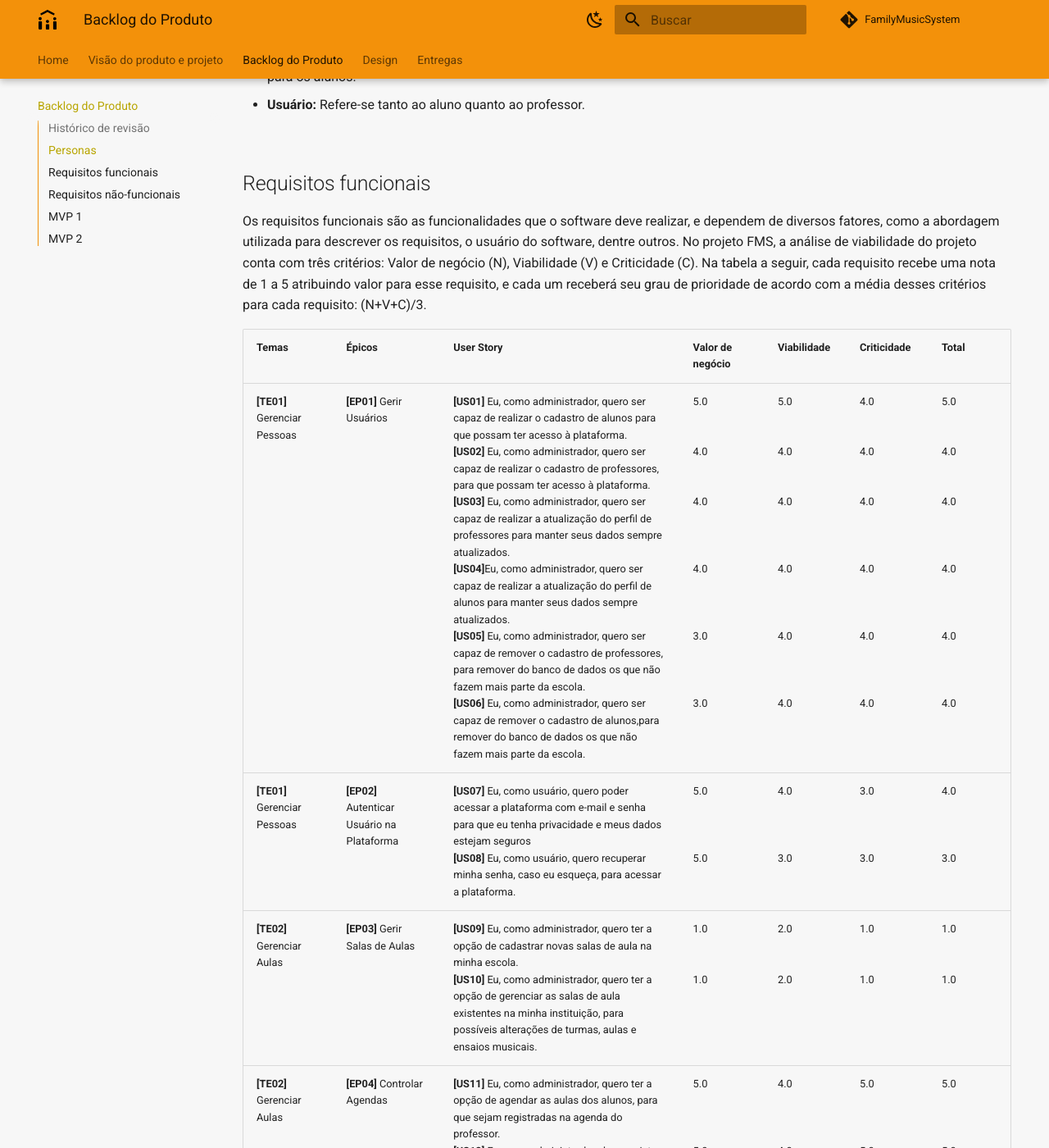
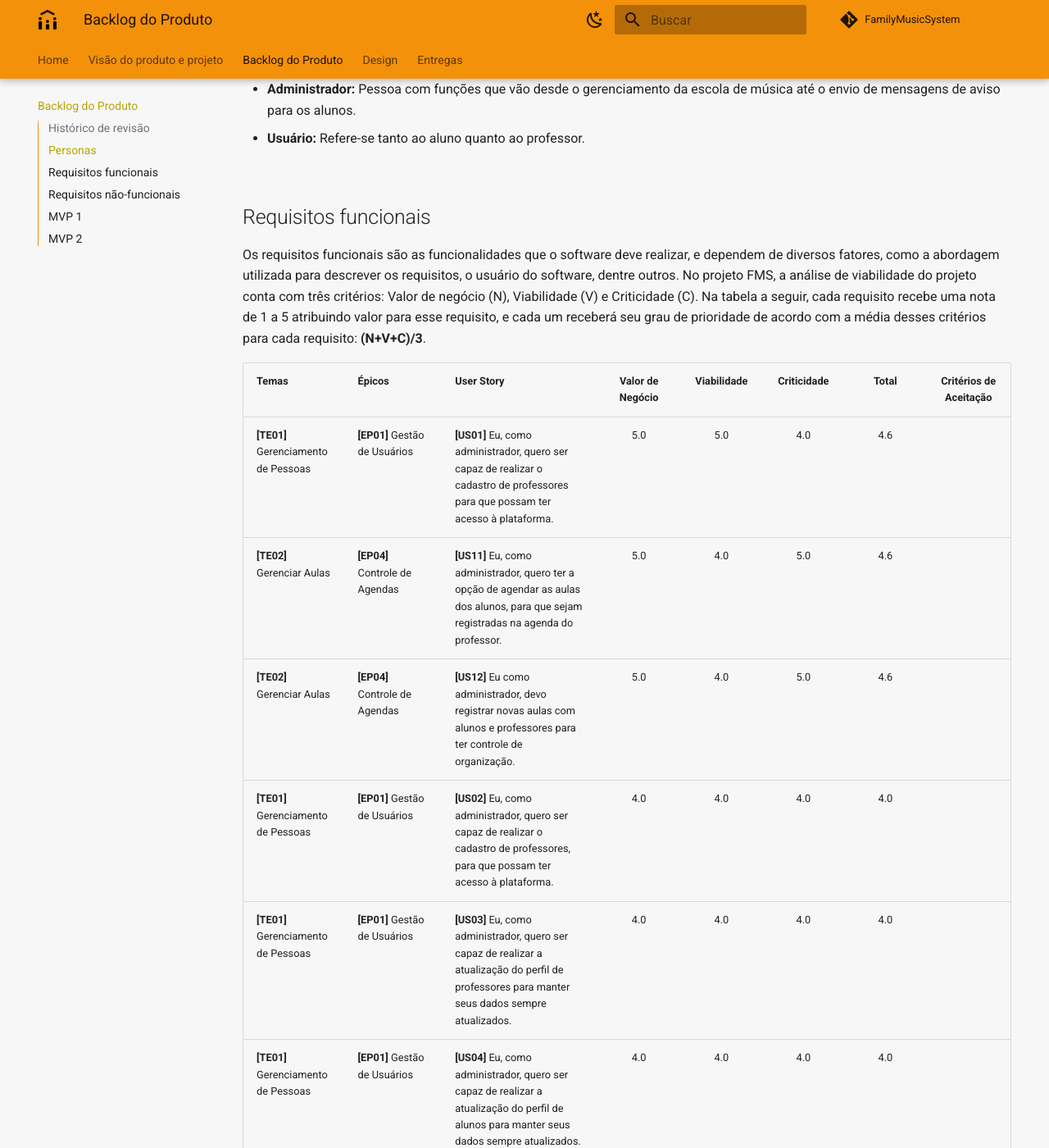
Before and after one commit to mdsreq-fga-unb/2023.1-FamilyMusicSystem, an MkDocs documentation site: the page built from docs/backlog_produto/backlog_produto.md, in a window 1280 px wide and 1400 px high, scrolled down 912 px. Shown: the whole window at 82% size. Built offline with MkDocs 1.6.1 and Material for MkDocs 9.7.7, drawn with Linux system fonts in a browser that asks for light colours; comment, search, counter and statistics services are not loaded; old or Windows-style settings are respelled for this version of MkDocs; some of the changed text lies outside the part shown.

Commit message:
Modificação de estilização backlog

```diff
--- a/docs/backlog_produto/backlog_produto.md
+++ b/docs/backlog_produto/backlog_produto.md
@@ -6,7 +6,7 @@
 | 07/05/2023 |  0.2   |        Ajuste de Granularidade dos Requisitos Funcionais        | Luan Mateus, </br>Luana Ribeiro |
 | 10/05/2023 |  0.3   |        Criação de Tabela de Analíse de Viabilidade dos Requisitos        | Luan Mateus, </br>Luana Ribeiro, </br>Maykon Júnio |
 | 12/05/2023 |  0.3   |        Alteração no Backlog do Produto e Inserção das Histórias de Usuário no MVP1 e MVP2        | Davi Ranieri, </br>Guilherme Santos |
-|15/05/2023| 0.4 | Atualização do Backlog - Requisitos Funcionais | Luan Mateus, </br> Luana Ribeiro |
+|15/05/2023| 0.4 | Inserção de Valorização no Backlog e Edição de MVP2 | Davi Ranieri,</br> Guilherme Santos, </br>Luan Mateus, </br> Luana Ribeiro |
 
 <p style="text-indent: 50px;text-align: justify;"> O backlog do produto é uma lista ordenada que contém todos os requisitos que possam ser necessários para desenvolvimento de um projeto, podendo conter: epics, features e users stories. Além disso, é a única fonte de requisitos para todas as mudanças a serem feitas no produto. O time recorrerá a ele durante o processo para eventuais dúvidas sobre projeto.
 </p>
@@ -22,18 +22,29 @@
 
 ## Requisitos funcionais
 
-Os requisitos funcionais são as funcionalidades que o software deve realizar, e dependem de diversos fatores, como a abordagem utilizada para descrever os requisitos, o usuário do software, dentre outros. No projeto FMS, a análise de viabilidade do projeto conta com três critérios: Valor de negócio (N), Viabilidade (V) e Criticidade (C). Na tabela a seguir, cada requisito recebe uma nota de 1 a 5 atribuindo valor para esse requisito, e cada um receberá seu grau de prioridade de acordo com a média desses critérios para cada requisito: (N+V+C)/3.
+Os requisitos funcionais são as funcionalidades que o software deve realizar, e dependem de diversos fatores, como a abordagem utilizada para descrever os requisitos, o usuário do software, dentre outros. No projeto FMS, a análise de viabilidade do projeto conta com três critérios: Valor de negócio (N), Viabilidade (V) e Criticidade (C). Na tabela a seguir, cada requisito recebe uma nota de 1 a 5 atribuindo valor para esse requisito, e cada um receberá seu grau de prioridade de acordo com a média desses critérios para cada requisito: <b>(N+V+C)/3</b>.
 
-| Temas                    | Épicos                    | User Story| Valor de negócio | Viabilidade | Criticidade | Total |
-| -------------------------------------- | ------------------------------------------------ |      ---------     |         |      |   |    |
-| <b>[TE01]</b> Gerenciar Pessoas | <b>[EP01]</b> Gerir Usuários      | <b>[US01]</b> Eu, como administrador, quero ser capaz de realizar o cadastro de alunos para que possam ter acesso à plataforma.<br><b>[US02]</b> Eu, como administrador, quero ser capaz de realizar o cadastro de professores, para que possam ter acesso à plataforma. <br> <b>[US03]</b> Eu, como administrador, quero ser capaz de realizar a atualização do perfil de professores para manter seus dados sempre atualizados. <br> <b>[US04]</b>Eu, como administrador, quero ser capaz de realizar a atualização do perfil de alunos para manter seus dados sempre atualizados. <br> <b>[US05]</b> Eu, como administrador, quero ser capaz de remover o cadastro de professores, para remover do banco de dados os que não fazem mais parte da escola. <br><b>[US06]</b> Eu, como administrador, quero ser capaz de remover o cadastro de alunos,para remover do banco de dados os que não fazem mais parte da escola. <br>| 5.0 </br> </br> </br> 4.0 </br> </br> </br> 4.0 </br> </br> </br></br> 4.0</br> </br> </br></br> 3.0 </br></br> </br> </br>3.0| 5.0 </br> </br> </br> 4.0</br> </br> </br> 4.0 </br> </br> </br></br>4.0 </br> </br> </br></br> 4.0</br> </br> </br></br>4.0 | 4.0 </br> </br> </br> 4.0 </br> </br> </br> 4.0 </br> </br> </br></br>4.0</br> </br> </br></br>4.0</br> </br> </br></br>4.0| 5.0 </br> </br> </br> 4.0</br> </br> </br>4.0</br> </br> </br></br>4.0</br> </br> </br></br>4.0</br> </br> </br></br>4.0|
-| <b>[TE01]</b> Gerenciar Pessoas | <b>[EP02]</b> Autenticar Usuário na Plataforma <br> | <b>[US07]</b> Eu, como usuário, quero poder acessar a plataforma com e-mail e senha para que eu tenha privacidade e meus dados estejam seguros <br> <b>[US08]</b> Eu, como usuário, quero recuperar minha senha, caso eu esqueça, para acessar a plataforma.| 5.0 </br></br></br></br> 5.0 | 4.0 </br></br></br></br> 3.0| 3.0 </br></br></br></br> 3.0 | 4.0 </br></br></br></br> 3.0 |
-| <b>[TE02]</b> Gerenciar Aulas   | <b>[EP03]</b> Gerir Salas de Aulas                        | <b>[US09]</b> Eu, como administrador, quero ter a opção de cadastrar novas salas de aula na minha escola. <br> <b>[US10]</b> Eu, como administrador, quero ter a opção de gerenciar as salas de aula existentes na minha instituição, para possíveis alterações de turmas, aulas e ensaios musicais. <br>  | 1.0 </br></br></br> 1.0 | 2.0 </br></br></br> 2.0 | 1.0 </br></br></br> 1.0 | 1.0 </br></br></br> 1.0|
-| <b>[TE02]</b> Gerenciar Aulas   | <b>[EP04]</b> Controlar Agendas                        | <b>[US11]</b> Eu, como administrador, quero ter a opção de agendar as aulas dos alunos, para que sejam registradas na agenda do professor. <br> <b>[US12]</b>  Eu como administrador, devo registrar novas aulas com alunos e professores para ter controle de organização.<br> <b>[US13]</b> Eu, como administrador, quero ter a opção de visualizar a agenda do professor para escolher a data para agendamento de aulas.<br><b>[US14]</b>Eu, como professor, devo atualizar minha agenda para novas aulas que serão ministradas por mim. | 5.0 </br></br></br></br> 5.0 </br></br></br></br> 4.0 </br></br></br></br> 4.0 | 4.0 </br></br></br></br> 4.0 </br></br></br></br> 4.0 </br></br></br></br> 4.0| 5.0 </br></br></br></br> 5.0 </br></br></br></br> 4.0 </br></br></br></br> 4.0| 5.0 </br></br></br></br> 5.0 </br></br></br></br> 4.0 </br></br></br></br> 4.0|
-| <b>[TE02]</b> Gerenciar Aulas   | <b>[EP05]</b> Controlar Faltas e Notas                 | <b>[US15]</b> Eu, como administrador, quero ter o controle de frequência dos alunos na aula para que eu saiba quem precisa repor as aulas.|4.0|3.0|4.0|3.67|
-| <b>[TE03]</b> Gerenciar Finanças | <b>[EP06]</b> Registrar Mensalidades dos Alunos                    | <b>[US16]</b> Eu, como administrador, quero poder registrar o pagamento da mensalidade de cada aluno na plataforma <br> <b>[US17]</b> Eu, como administrador, quero verificar a situação de cada aluno em relação ao cumprimento ou descumprimento do contrato, para ter noção dos alunos que estão se tornando inadimplentes, seja por falta de pagamento ou por não renovação do contrato.  | 4.0 </br></br></br> 4.0| 3.0 </br></br></br> 3.0 | 4.0 </br></br></br> 3.0 | 3.67 </br></br></br> 3.33|
-| <b>[TE03]</b> Gerenciar Finanças | <b>[EP07]</b> Gerir Contratos                   | <b>[US18]</b> Eu, como administrador, quero gerar um contrato de prestação de serviços para cada aluno no ato da matrícula <br>| 5.0 | 3.0  | 4.0 | 4.0 |
-| <b>[TE04]</b> Comunicar             | <b>[EP08]</b> Postar no Mural de Avisos                            | <b>[US19]</b> Eu, como administrador, quero me comunicar com os devidos alunos e/ou responsáveis para avisá-los de algum impasse que possa surgir.| 5.0 | 4.0 | 3.0| 3.67|
+| Temas                                  | Épicos                                                   | User Story | Valor de Negócio | Viabilidade | Criticidade | Total | Critérios de Aceitação |
+| -------------------------------------- | -------------------------------------------------------- | ---------- | :----------------: | :-----------: | :-----------: | :-----: | :------: |
+| <b>[TE01]</b> Gerenciamento de Pessoas |             <b>[EP01]</b> Gestão de Usuários             | <b>[US01]</b> Eu, como administrador, quero ser capaz de realizar o cadastro de professores para que possam ter acesso à plataforma. | 5.0 | 5.0 | 4.0 | 4.6 |  |
+|  <b>[TE02]</b> Gerenciar Aulas         |      <b>[EP04]</b> Controle de Agendas                   | <b>[US11]</b> Eu, como administrador, quero ter a opção de agendar as aulas dos alunos, para que sejam registradas na agenda do professor. | 5.0 | 4.0 | 5.0 | 4.6 |  |
+|  <b>[TE02]</b> Gerenciar Aulas         |      <b>[EP04]</b> Controle de Agendas                   | <b>[US12]</b> Eu como administrador, devo registrar novas aulas com alunos e professores para ter controle de organização. | 5.0 | 4.0 | 5.0 | 4.6 |  |
+|  <b>[TE01]</b> Gerenciamento de Pessoas         |      <b>[EP01]</b> Gestão de Usuários                   | <b>[US02]</b> Eu, como administrador, quero ser capaz de realizar o cadastro de professores, para que possam ter acesso à plataforma. | 4.0 | 4.0 | 4.0 | 4.0 |  |
+|  <b>[TE01]</b> Gerenciamento de Pessoas         |      <b>[EP01]</b> Gestão de Usuários                   | <b>[US03]</b> Eu, como administrador, quero ser capaz de realizar a atualização do perfil de professores para manter seus dados sempre atualizados. | 4.0 | 4.0 | 4.0 | 4.0 |  |
+|  <b>[TE01]</b> Gerenciamento de Pessoas         |      <b>[EP01]</b> Gestão de Usuários                   | <b>[US04]</b> Eu, como administrador, quero ser capaz de realizar a atualização do perfil de alunos para manter seus dados sempre atualizados. | 4.0 | 4.0 | 4.0 | 4.0 |  |
+|  <b>[TE01]</b> Gerenciar Pessoas         |      <b>[EP02]</b> Autenticar Usuário na Plataforma                   | <b>[US07]</b> Eu, como usuário, quero poder acessar a plataforma com e-mail e senha para que eu tenha privacidade e meus dados estejam seguros | 5.0 | 4.0 | 3.0 | 4.0 |  |
+|  <b>[TE02]</b> Gerenciar Aulas         |      <b>[EP04]</b> Controle de Agendas                   | <b>[US13]</b> Eu, como administrador, quero ter a opção de visualizar a agenda do professor para escolher a data para agendamento de aulas. | 4.0 | 4.0 | 4.0 | 4.0 |  |
+|  <b>[TE02]</b> Gerenciar Aulas         |      <b>[EP04]</b> Controle de Agendas                   | <b>[US14]</b> Eu, como professor, devo atualizar minha agenda para novas aulas que serão ministradas por mim. | 4.0 | 4.0 | 4.0 | 4.0 |  |
+|  <b>[TE03]</b> Gerenciar Finanças         |      <b>[EP07]</b> Gerir Contratos                   | <b>[US17]</b> Eu, como administrador, quero gerar um contrato de prestação de serviços para cada aluno no ato da matrícula. | 5.0 | 3.0 | 4.0 | 4.0 |  |
+|  <b>[TE03]</b> Gerenciar Finanças         |      <b>[EP07]</b> Gerir Contratos                   | <b>[US18]</b> Eu, como administrador, quero verificar a situação de cada aluno em relação ao cumprimento ou descumprimento do contrato, para ter noção dos alunos que estão se tornando inadimplentes, seja por falta de pagamento ou por não renovação do contrato.. | 5.0 | 4.0 | 3.0 | 4.0 |  |
+|  <b>[TE04]</b> Comunicar         |      <b>[EP08]</b> Postar no Mural de Avisos                   | <b>[US19]</b> Eu, como administrador, quero me comunicar com os devidos alunos e/ou responsáveis para avisá-los de algum impasse que possa surgir. | 5.0 | 4.0 | 3.0 | 4.0 |  |
+|  <b>[TE01]</b> Gerenciar Pessoas         |      <b>[EP01]</b> Gerir Usuários                   | <b>[US05]</b> Eu, como administrador, quero ser capaz de remover o cadastro de professores, para remover do banco de dados os que não fazem mais parte da escola. | 3.0 | 4.0 | 4.0 | 3.6 |  |
+|  <b>[TE01]</b> Gerenciar Pessoas         |      <b>[EP01]</b> Gerir Usuários                   | <b>[US06]</b> Eu, como administrador, quero ser capaz de remover o cadastro de alunos,para remover do banco de dados os que não fazem mais parte da escola. | 3.0 | 4.0 | 4.0 | 3.6 |  |
+|  <b>[TE01]</b> Gerenciar Pessoas         |      <b>[EP02]</b> Autenticar Usuário na Plataforma                   | <b>[US08]</b> Eu, como usuário, quero recuperar minha senha, caso eu esqueça, para acessar a plataforma. | 5.0 | 3.0 | 3.0 | 3.6 |  |
+|  <b>[TE02]</b> Gerenciar Aulas         |      <b>[EP05]</b> Controlar Faltas e Notas                   | <b>[US15]</b> Eu, como professor, quero ter o controle de frequência dos alunos na aula para que eu saiba quem precisa repor as aulas. | 4.0 | 3.0 | 4.0 | 3.6 |  |
+|  <b>[TE03]</b> Gerenciar Finanças         |      <b>[EP06]</b> Registrar Mensalidades dos Alunos                   | <b>[US16]</b> Eu, como administrador, quero poder registrar o pagamento da mensalidade de cada aluno na plataforma. | 4.0 | 3.0 | 4.0 | 3.6 |  |
+|  <b>[TE02]</b> Gerenciar Aulas         |      <b>[EP03]</b> Gerir Salas de Aulas                   | <b>[US09]</b> Eu, como administrador, quero ter a opção de cadastrar novas salas de aula na minha escola para hospedagem das turmas. | 1.0 | 2.0 | 1.0 | 1.3 |  |
+|  <b>[TE02]</b> Gerenciar Aulas         |      <b>[EP03]</b> Gerir Salas de Aulas                   | <b>[US10]</b> Eu, como administrador, quero ter a opção de gerenciar as salas de aula existentes na minha instituição, para possíveis alterações de turmas, aulas e ensaios musicais. | 1.0 | 2.0 | 1.0 | 1.3 |  |
 
 ## Requisitos não-funcionais
 
```
Also changed, not shown: site/backlog_produto/backlog_produto/index.html, site/search/search_index.json, 1 other file.
